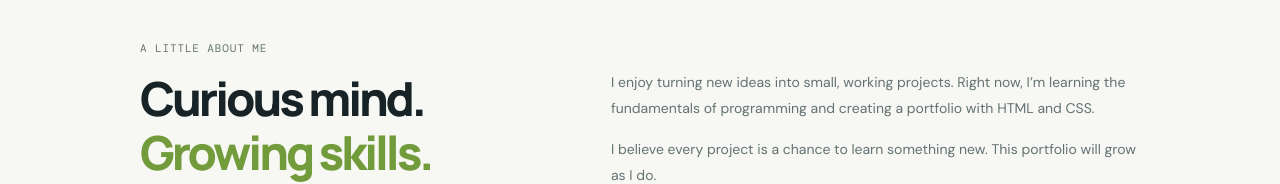
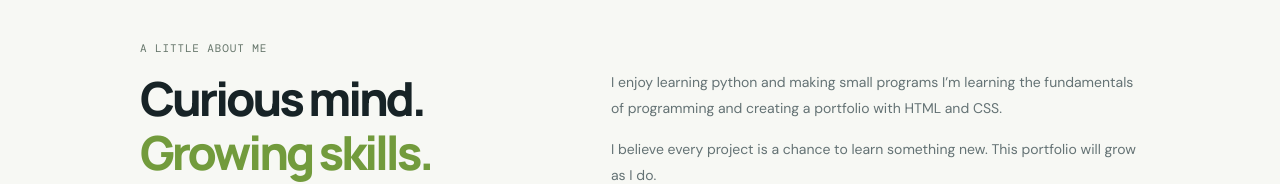
Before and after one commit to scofieldshelby254/otc, a plain HTML site: page index.html in a window 1280 px wide. Shown: the part 761-945 px from the top of the page. Drawn offline with nearby package versions, Linux system fonts and the light colour scheme.

Commit message:
Update portfolio introduction

```diff
--- a/index.html
+++ b/index.html
@@ -61,7 +61,7 @@
         </div>
         <div class="about-copy">
           <p>
-            I enjoy turning new ideas into small, working projects. Right now,
+            I enjoy learning python and making small programs
             I’m learning the fundamentals of programming and creating a
             portfolio with HTML and CSS.
           </p>
```
